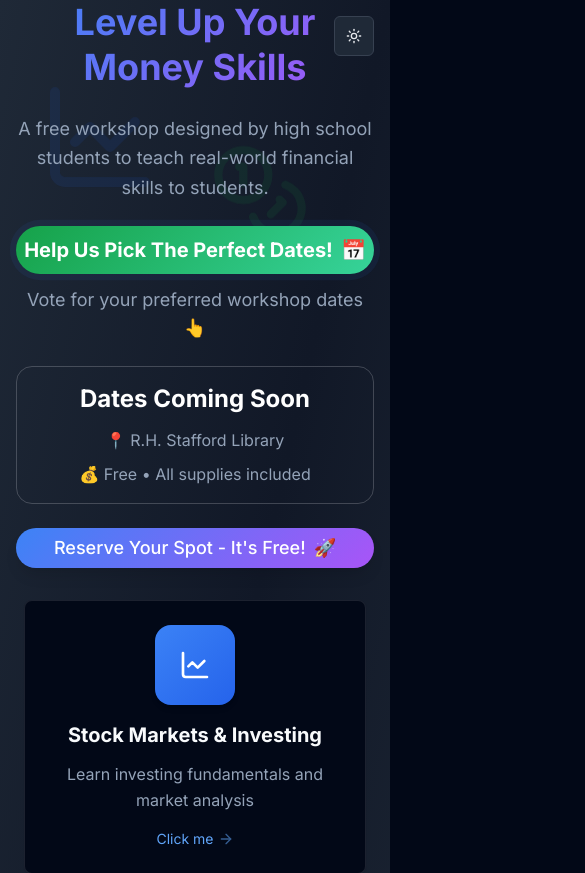
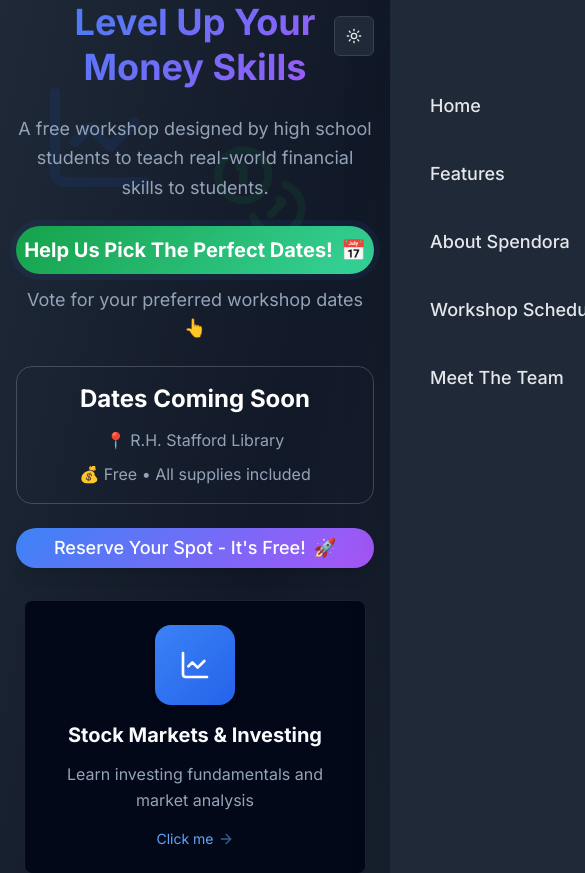
Before and after one commit to muj3b/spendora-workshop, a React (Vite) app: page / in a window 390 px wide. Shown: the top 873 px of the page, 585 px wide, since content can reach past the window. Built offline with nearby package versions, Linux system fonts and the light colour scheme.

Commit message:
Refactor: Implement mobile navigation and scroll-to-section
Implemented a mobile navigation menu and replaced the scroll-to-section button with a menu.

```diff
--- /dev/null
+++ b/src/components/HamburgerMenu.tsx
@@ -0,0 +1,82 @@
+import React, { useState } from 'react';
+import { Menu, X } from 'lucide-react';
+import { Button } from '@/components/ui/button';
+
+const HamburgerMenu = () => {
+  const [isOpen, setIsOpen] = useState(false);
+
+  const toggleMenu = () => {
+    setIsOpen(!isOpen);
+  };
+
+  const scrollToSection = (sectionId: string) => {
+    const element = document.getElementById(sectionId);
+    if (element) {
+      element.scrollIntoView({ behavior: 'smooth' });
+      setIsOpen(false);
+    }
+  };
+
+  const scrollToTop = () => {
+    window.scrollTo({ top: 0, behavior: 'smooth' });
+    setIsOpen(false);
+  };
+
+  const menuItems = [
+    { label: 'Home', action: scrollToTop },
+    { label: 'Features', action: () => scrollToSection('features') },
+    { label: 'About Spendora', action: () => scrollToSection('about-spendora') },
+    { label: 'Workshop Schedule', action: () => scrollToSection('workshop-schedule') },
+    { label: 'Meet The Team', action: () => scrollToSection('meet-the-team') },
+  ];
+
+  return (
+    <>
+      {/* Hamburger Button */}
+      <Button
+        onClick={toggleMenu}
+        size="icon"
+        variant="ghost"
+        className="fixed top-6 right-6 z-50 w-10 h-10 rounded-md hover:bg-black/10 dark:hover:bg-white/10"
+        aria-label="Toggle menu"
+      >
+        {isOpen ? (
+          <X className="w-6 h-6 text-gray-800 dark:text-gray-200" />
+        ) : (
+          <Menu className="w-6 h-6 text-gray-800 dark:text-gray-200" />
+        )}
+      </Button>
+
+      {/* Overlay */}
+      {isOpen && (
+        <div
+          className="fixed inset-0 bg-black/30 backdrop-blur-sm z-40 transition-all duration-300"
+          onClick={toggleMenu}
+        />
+      )}
+
+      {/* Side Menu */}
+      <div className={`
+        fixed top-0 right-0 h-full w-80 bg-white dark:bg-gray-800 shadow-2xl z-50
+        transform transition-transform duration-300 ease-in-out
+        ${isOpen ? 'translate-x-0' : 'translate-x-full'}
+      `}>
+        <div className="p-6 pt-20">
+          <nav className="space-y-4">
+            {menuItems.map((item, index) => (
+              <button
+                key={index}
+                onClick={item.action}
+                className="block w-full text-left py-3 px-4 text-lg font-medium text-gray-800 dark:text-gray-200 hover:bg-gray-100 dark:hover:bg-gray-700 rounded-lg transition-colors duration-200"
+              >
+                {item.label}
+              </button>
+            ))}
+          </nav>
+        </div>
+      </div>
+    </>
+  );
+};
+
+export default HamburgerMenu;
--- a/src/components/Hero.tsx
+++ b/src/components/Hero.tsx
@@ -4,12 +4,14 @@ import { FeatureCard } from "@/components/ui/feature-card";
 import { ChartLine, Store, ArrowRight, Coins, Bitcoin } from "lucide-react";
 import { useNavigate } from "react-router-dom";
 import LiveEventTimer from "@/components/LiveEventTimer";
+import HamburgerMenu from "@/components/HamburgerMenu";
 
 const Hero = () => {
   const navigate = useNavigate();
 
   return (
     <main className="relative min-h-screen bg-gradient-to-br from-blue-50 via-white to-green-50 dark:from-gray-800 dark:via-gray-900 dark:to-gray-800 flex items-center overflow-hidden transition-colors duration-300" role="main" aria-label="Spendora Workshop Hero Section">
+      <HamburgerMenu />
       {/* Background decorative elements */}
       <div className="absolute inset-0 overflow-hidden">
         <div className="absolute top-20 left-10 opacity-10 animate-[float_6s_ease-in-out_infinite]">
--- a/src/components/ScrollNavigator.tsx
+++ /dev/null
@@ -1,47 +0,0 @@
-import React, { useState } from 'react';
-import { ArrowDown } from 'lucide-react';
-import { Button } from '@/components/ui/button';
-
-const ScrollNavigator = () => {
-  const [currentSection, setCurrentSection] = useState(0);
-
-  const sections = [
-    { id: 'features', label: 'Features' },
-    { id: 'about-spendora', label: 'About' },
-    { id: 'workshop-schedule', label: 'Schedule' },
-    { id: 'meet-the-team', label: 'Team' }
-  ];
-
-  const scrollToSection = () => {
-    const nextSection = currentSection + 1;
-
-    if (nextSection >= sections.length) {
-      // Scroll to top and reset
-      window.scrollTo({ top: 0, behavior: 'smooth' });
-      setCurrentSection(0);
-      return;
-    }
-
-    const sectionId = sections[nextSection].id;
-    const element = document.getElementById(sectionId);
-
-    if (element) {
-      element.scrollIntoView({ behavior: 'smooth' });
-      setCurrentSection(nextSection);
-    }
-  };
-
-  return (
-    <Button
-      onClick={scrollToSection}
-      size="icon"
-      variant="default"
-      className="fixed bottom-6 right-6 z-50 rounded-full w-12 h-12 shadow-lg hover:shadow-xl transition-all duration-300 bg-primary hover:bg-primary/90"
-      aria-label={`Scroll to ${sections[currentSection]?.label || 'top'}`}
-    >
-      <ArrowDown className="w-5 h-5" />
-    </Button>
-  );
-};
-
-export default ScrollNavigator;
--- a/src/pages/Index.tsx
+++ b/src/pages/Index.tsx
@@ -4,11 +4,9 @@ import WorkshopSchedule from "@/components/WorkshopSchedule";
 import MeetTheTeam from "@/components/MeetTheTeam";
 import Footer from "@/components/Footer";
 import PageTransition from "@/components/PageTransition";
-import ScrollNavigator from "@/components/ScrollNavigator";
-
 const Index = () => {
   return (
-    <PageTransition transitionType="fade">
+    <PageTransition transitionType="welcome">
       <div className="min-h-screen bg-white dark:bg-gray-900 transition-colors duration-300">
         <Hero />
         <div id="about-spendora">
@@ -21,7 +19,6 @@ const Index = () => {
           <MeetTheTeam />
         </div>
         <Footer />
-        <ScrollNavigator />
       </div>
     </PageTransition>
   );
```
